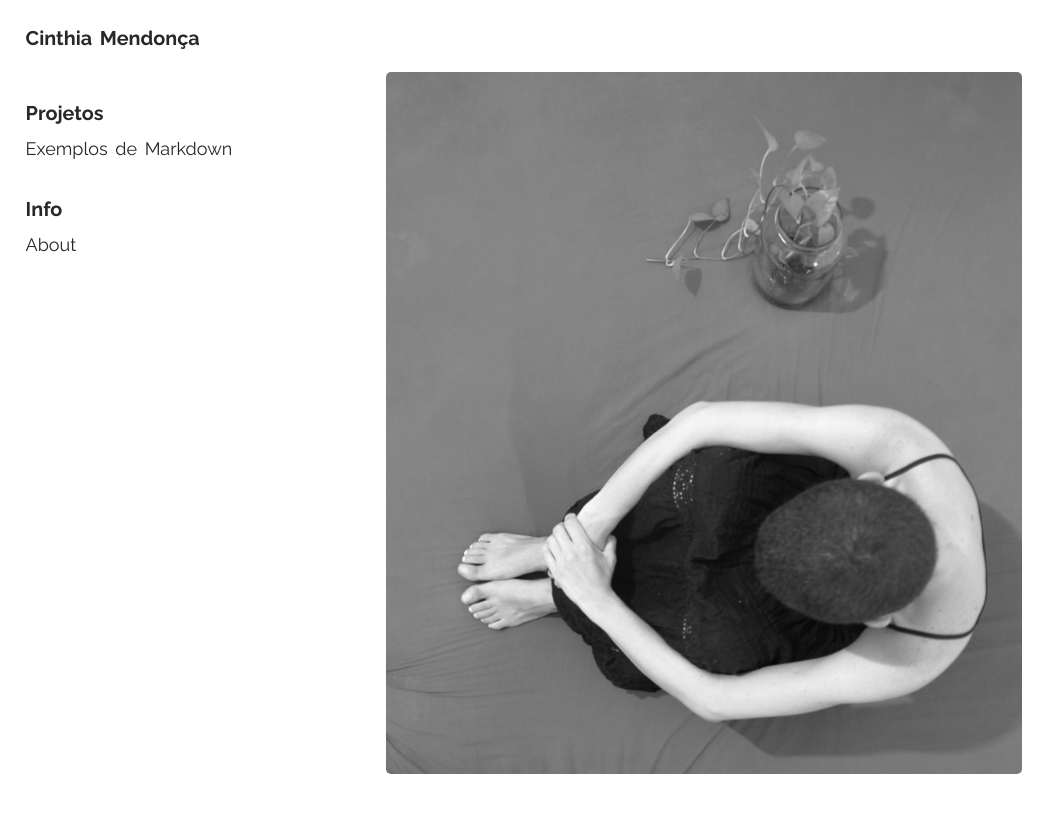
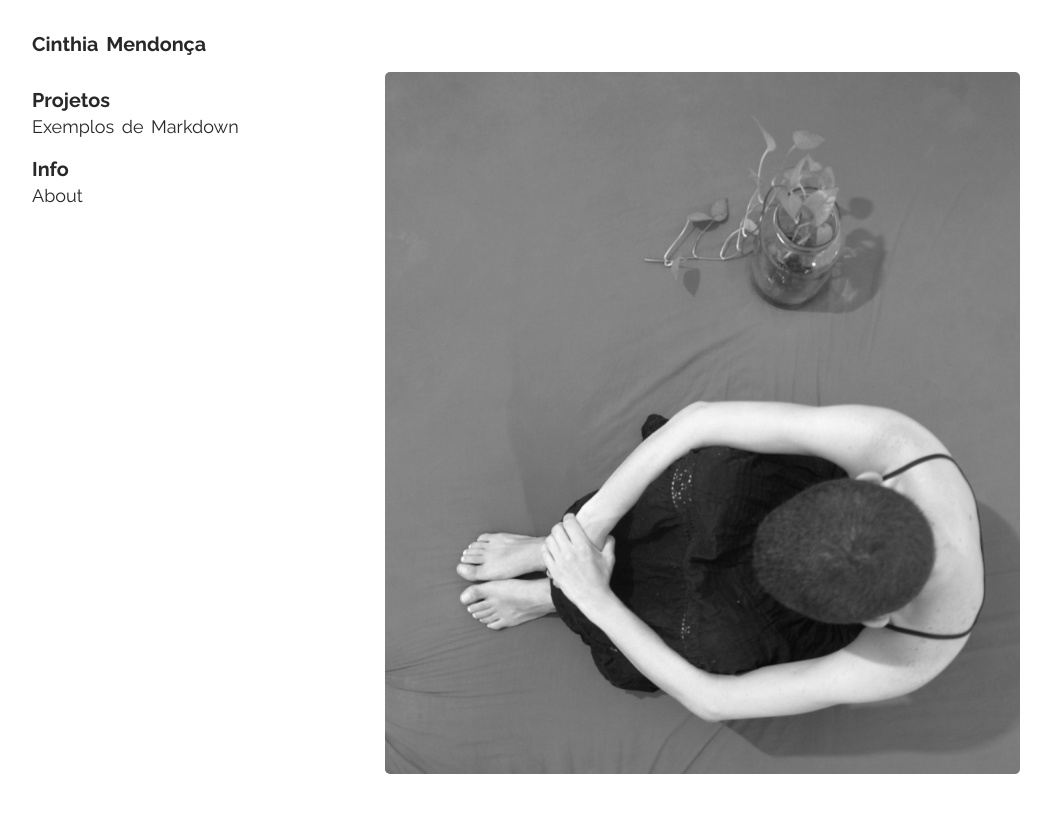
Before and after one commit to thiagohersan/cinthia.mobi, a Jekyll site: the page built from _pages/index.md, in a window 1280 px wide. Shown: the top 813 px of the page, without its empty margins (0-1059 px from the left). Built offline with Jekyll 4.4.1, drawn with Linux system fonts in a browser that asks for light colours.

Commit message:
menu spacings

```diff
--- a/_sass/constants.scss
+++ b/_sass/constants.scss
@@ -18,6 +18,8 @@ $COLUMN-WIDTH: $DESKTOP-WIDTH-SITE/4;
 
 $TRANSITION-PERIOD: 0.1s;
 $RESPONSIVE-SPACING: 2vw;
+$MENU-ITEM-SPACING: 4px;
+$MENU-WIDTH: 280px;
 
 $two_columns: 2 * $COLUMN-WIDTH;
 $three_columns: 3 * $COLUMN-WIDTH;
--- a/css/main.scss
+++ b/css/main.scss
@@ -54,9 +54,9 @@ body {
 
   @include media-query(DESKTOP) {
     display: block;
-    max-width: 30vw;
+    max-width: $MENU-WIDTH;
     left: 0;
-    padding: $RESPONSIVE-SPACING;
+    padding: $COLUMN-WIDTH / 10;
     transition: none;
   }
 
@@ -79,11 +79,11 @@ body {
   }
 
   .menu-item {
-    padding-bottom: $RESPONSIVE-SPACING / 2;
+    padding-bottom: $MENU-ITEM-SPACING;
   }
 
   .menu-title {
-    padding-bottom: $RESPONSIVE-SPACING;
+    padding-bottom: 4 * $MENU-ITEM-SPACING;
     display: none;
 
     @include media-query(DESKTOP) {
@@ -92,7 +92,7 @@ body {
   }
 
   .menu-subtitle {
-    padding-top: $RESPONSIVE-SPACING;
+    padding-top: 4 * $MENU-ITEM-SPACING;
   }
 }
 
@@ -108,7 +108,7 @@ body {
   @include media-query(DESKTOP) {
     width: 70vw - 2 * $RESPONSIVE-SPACING;
     margin: $RESPONSIVE-SPACING;
-    margin-left: 22vw;
+    margin-left: $MENU-WIDTH;
   }
 }
 
```
